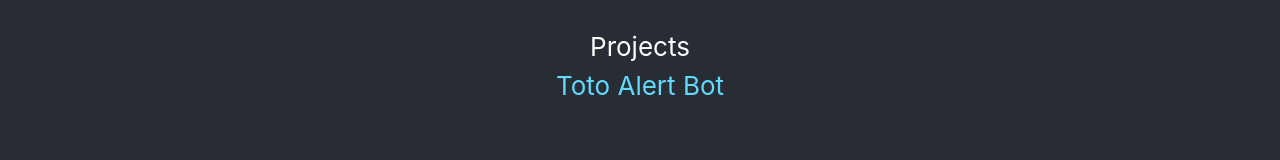
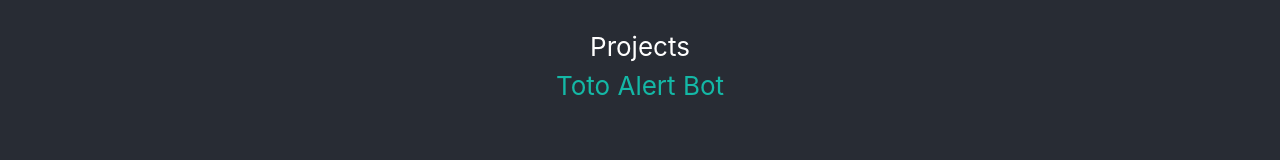
Before and after one commit to Leoshjtty/react-tailwind-portfolio, a React (Create React App) app: page /projects in a window 1280 px wide. Shown: the part 362-522 px from the top of the page. Built offline with nearby package versions, Linux system fonts and the light colour scheme.

Commit message:
rearrange file structure

```diff
--- a/src/App.js
+++ b/src/App.js
@@ -3,8 +3,8 @@
 
 // import './App.css';
 
-import Navbar from './pages/Navbar/Navbar.js';
-import Footer from './pages/Footer/Footer.js';
+import Navbar from './components/Navbar/Navbar.js';
+import Footer from './components/Footer/Footer.js';
 
 import Home from './pages/Home/Home.js';
 import Projects from './pages/Projects/Projects.js';
--- a/src/pages/About/About.js
+++ b/src/pages/About/About.js
@@ -7,7 +7,7 @@
       <p>About </p>
       <img src={pp} className="Profile-pic" alt="pp" />
       <a
-          className="App-link"
+          className="text-teal-500"
           href="https://linkedin.com/in/osel-lim/"
           target="_blank"
           rel="noopener noreferrer"
--- a/src/pages/Projects/Projects.js
+++ b/src/pages/Projects/Projects.js
@@ -4,7 +4,7 @@
     <div>
       <p>Projects </p>
       <a
-          className="App-link"
+          className="text-teal-500"
           href="https://t.me/Toto_Alert_Bot"
           target="_blank"
           rel="noopener noreferrer"
```
Also changed, not shown: src/components/Footer/Footer.js (renamed from src/pages/Footer/Footer.js), src/components/Navbar/Navbar.js (renamed from src/pages/Navbar/Navbar.js).
